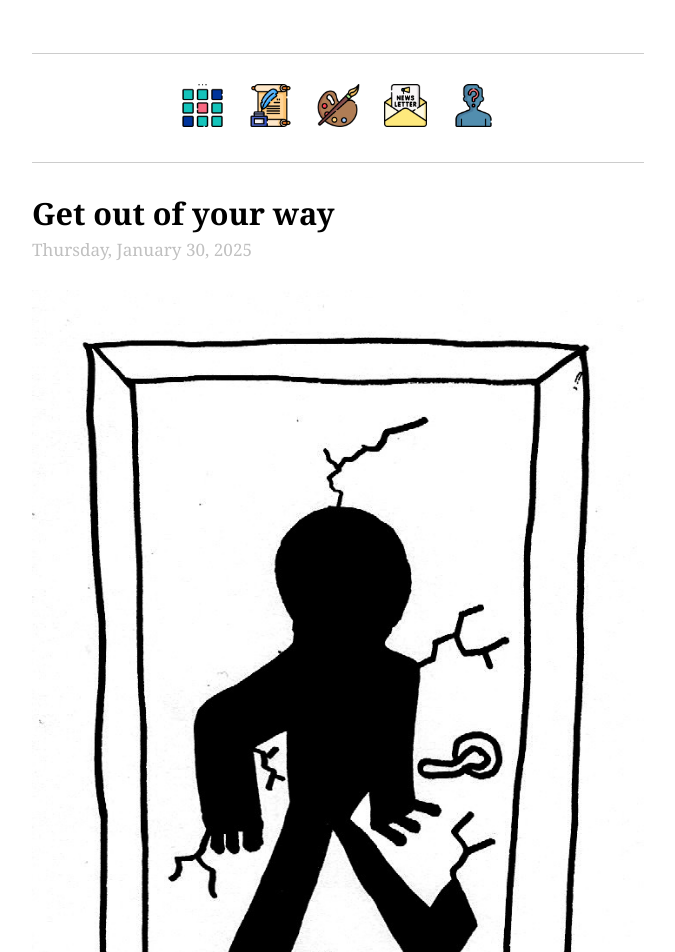
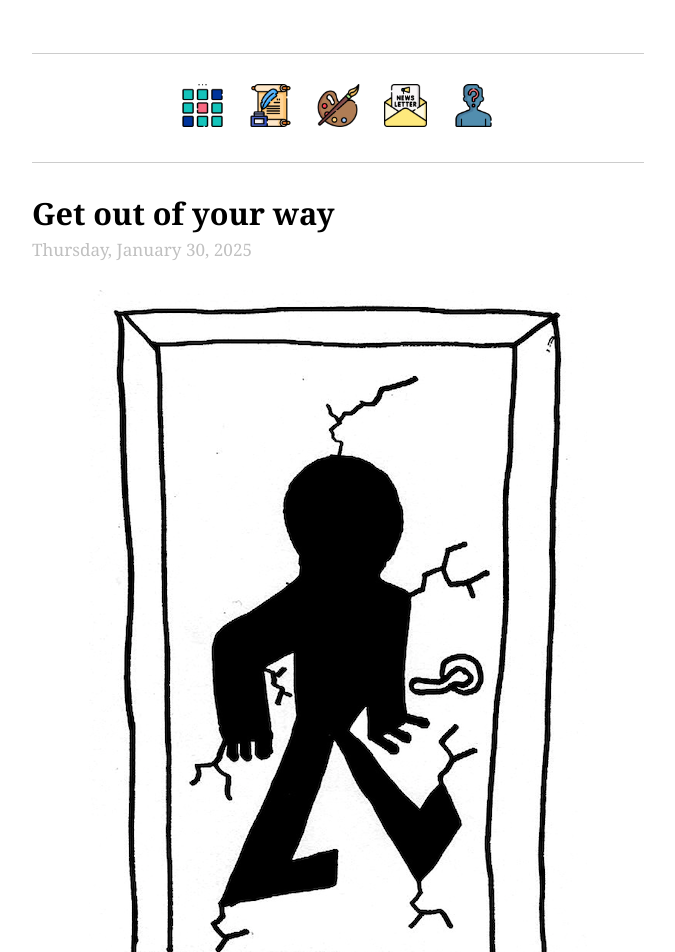
Before and after one commit to ellis-bio/ellisjalia, a Jekyll site: the page built from index.md, in a window 1280 px wide. Shown: the top 952 px of the page, without its empty margins (302-977 px from the left). Built offline with Jekyll 4.4.1, drawn with Linux system fonts in a browser that asks for light colours.

Commit message:
ud to index + get out of your way.md

```diff
--- a/index.md
+++ b/index.md
@@ -26,7 +26,7 @@ a:hover {
 <p style="font-size:1.7em; margin-bottom:0"><a href="https://ellisjalia.com/2025/01/30/get-out-of-your-way/"><b>Get out of your way</b></a></p>
 <p style="font-size:0.95em; color: silver">Thursday, January 30, 2025</p>
 
-<center><img src="/assets/images/get-out-of-your-way-header.jpeg" style="margin-bottom:1.5em; margin-top: 1.5em;"></center>
+<center><img src="/assets/images/get-out-of-your-way-header.png" style="margin-bottom:1.5em; margin-top: 1.5em;"></center>
 
 <p>So often I catch myself standing in my own way.</p>
 
```
Also changed, not shown: 2025/01/get-out-of-your-way.md (+1 -1 lines), assets/images/get-out-of-your-way-header.jpeg (deleted), assets/images/get-out-of-your-way-header.png (added).
